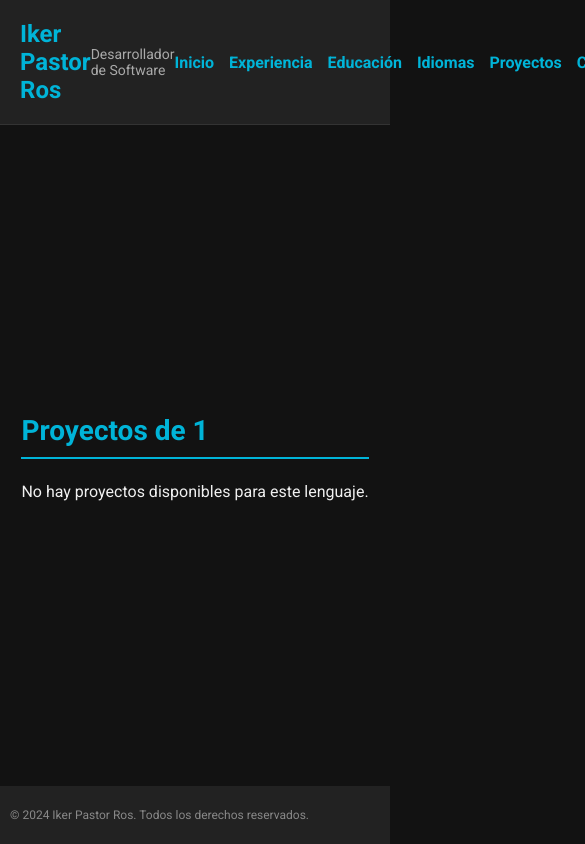
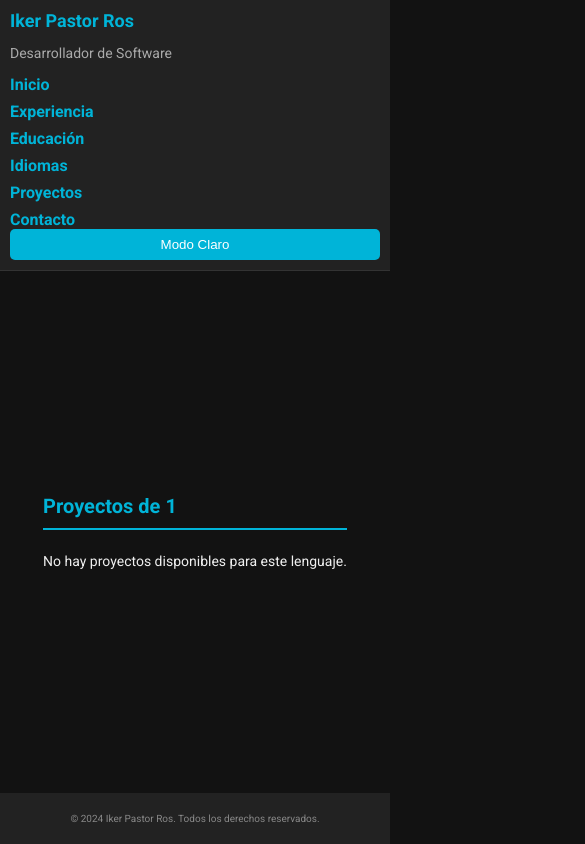
Before and after one commit to Iker-Pastor/portfolio, a React (Create React App) app: page /portfolio/projects/1 in a window 390 px wide. Shown: the top 844 px of the page, 585 px wide, since content can reach past the window. Built offline with nearby package versions, Linux system fonts and the light colour scheme.

Commit message:
Añadir descargas y modificar el css para responsive y mejor visualización

```diff
--- a/src/App.css
+++ b/src/App.css
@@ -196,3 +196,95 @@ footer {
   background-color: #f5f5f5;
   color: #555;
 }
+
+.download-link {
+  display: inline-block;
+  padding: 10px 20px;
+  font-size: 16px;
+  background-color: #007bff;
+  color: #fff;
+  text-decoration: none;
+  border-radius: 5px;
+  text-align: center; /* Asegura que el texto esté centrado dentro del botón */
+  transition: background-color 0.3s ease-in-out;
+}
+
+.download-link:hover {
+  background-color: #0056b3; /* Un efecto hover para el enlace */
+}
+
+/* Para centrar el enlace en el div */
+.center-container {
+  display: flex;
+  justify-content: center;
+  align-items: center;
+}
+
+/* Estilos para pantallas grandes (por defecto están aquí) */
+/* Ya están definidos en tu archivo actual */
+
+/* Ajustes para pantallas medianas (tabletas) */
+@media (max-width: 1024px) {
+  header {
+    flex-direction: column;
+    align-items: flex-start;
+    padding: 15px;
+  }
+
+  header h1 {
+    font-size: 20px;
+  }
+
+  nav ul {
+    flex-direction: column;
+    gap: 10px;
+  }
+
+  .section {
+    padding: 30px 15px;
+    max-width: 100%;
+  }
+
+  .section h2 {
+    font-size: 24px;
+  }
+}
+
+/* Ajustes para pantallas pequeñas (móviles) */
+@media (max-width: 768px) {
+  header {
+    padding: 10px;
+  }
+
+  header h1 {
+    font-size: 18px;
+  }
+
+  nav ul {
+    flex-direction: column;
+    gap: 8px;
+  }
+
+  #mode-toggle {
+    width: 100%;
+    text-align: center;
+  }
+
+  .section {
+    padding: 20px 10px;
+    font-size: 14px;
+  }
+
+  .section h2 {
+    font-size: 20px;
+  }
+
+  .section div {
+    padding: 10px;
+  }
+
+  footer {
+    font-size: 10px;
+    text-align: center;
+  }
+}
--- a/src/pages/projects/csharp/fantasy_calculator.jsx
+++ b/src/pages/projects/csharp/fantasy_calculator.jsx
@@ -158,7 +158,17 @@ function FantasyCalculator() {
           y manejan los datos financieros en este ámbito.
         </p>
       </div>
+      <div className="center-container">
+      <a
+        href={`${process.env.PUBLIC_URL}/assets/downloads/Fantasy_Calculator.zip`}
+        download="Fantasy_Calculator.zip"
+        className="download-link"
+      >
+        Descargar Fantasy Calculator
+      </a>
+      </div>
     </section>
+
   );
 }
 
--- a/src/pages/projects/kotlin/torneo_maker.jsx
+++ b/src/pages/projects/kotlin/torneo_maker.jsx
@@ -92,6 +92,15 @@ function TorneoMaker() {
                     en línea y la implementación de un buscador. Estas ampliaciones incrementarían aún más su utilidad y potencial.
                 </p>
             </div>
+            <div className="center-container">
+                <a
+                href={`${process.env.PUBLIC_URL}/assets/downloads/Torneo_Maker.zip`}
+                download="Torneo_Maker.zip"
+                className="download-link"
+                >
+                 Descargar Torneo Maker
+            </a>
+            </div>
         </section>
     );
 }
```
Also changed, not shown: 2 other files (tests, documents, lock files or other folders).
